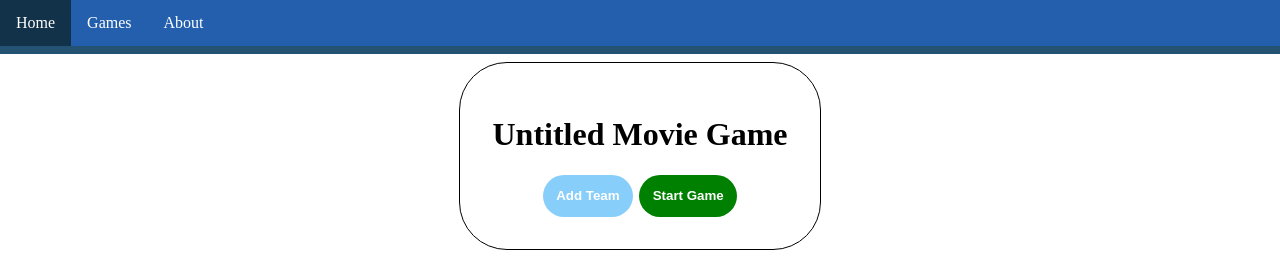
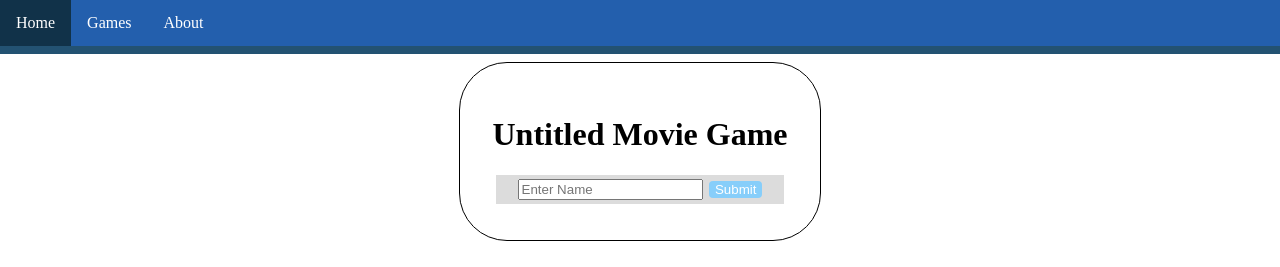
Before and after one commit to kjloo/nicebreakers, a React (Create React App) app in the folder client/: page / in a window 1280 px wide. Shown: the top 267 px of the page. Built offline with nearby package versions, Linux system fonts and the light colour scheme; no server answers.

Commit message:
Add Players

```diff
--- a/client/src/App.jsx
+++ b/client/src/App.jsx
@@ -3,22 +3,35 @@ import io from 'socket.io-client';
 import axios from 'axios';
 import Navbar from './components/Navbar';
 import Name from './components/Name';
-import Button from './components/Button';
+import UserForm from './components/UserForm';
+import Players from './components/Players';
 import Footer from './components/Footer';
-import Team from './components/Team';
-import AddTeam from './components/AddTeam';
+import Teams from './components/Teams';
+import GameControls from './components/GameControls';
 
 const socket = io();
 
 const App = () => {
     const maxTeams = 4;
-    const [addTeam, setAddTeam] = useState(false);
+    const [user, setUser] = useState(-1);
+    const [users, setUsers] = useState([]);
     const [teams, setTeams] = useState([]);
 
-    // toggle add team
-    const toggleAddTeam = () => {
-        setAddTeam(!addTeam);
+    // submit user
+    const submitUser = (name) => {
+        socket.emit('add user', { name: name });
     }
+    // get users
+    const getUsers = () => {
+        // Request current teams
+        axios({
+            method: 'get',
+            url: '/users',
+        }).then((response) => {
+            setUsers(response.data.users);
+        });
+    }
+
     // submit team
     const submitTeam = (name, color) => {
         socket.emit('add team', { name: name, color: color });
@@ -44,11 +57,18 @@ const App = () => {
     }
 
     useEffect(() => {
+        getUsers();
         getTeams();
 
         socket.on('exception', (message) => {
             alert(message);
-        })
+        });
+        socket.on('registered user', (user) => {
+            setUser(user);
+        });
+        socket.on('update users', (users) => {
+            setUsers(users);
+        });
         socket.on('update teams', (teams) => {
             setTeams(teams);
         });
@@ -62,17 +82,14 @@ const App = () => {
             <Navbar />
             <div className="container">
                 <Name />
-                <div className="game-controls">
-                    {addTeam && <AddTeam setAddTeam={setAddTeam} onSubmit={submitTeam} />}
-                    <Button text={!addTeam ? "Add Team" : "Close"} color={!addTeam ? "lightskyblue" : "red"} disabled={teams.length >= maxTeams} onClick={toggleAddTeam} />
-                    {!addTeam && <Button text="Start Game" color="green" />}
-                </div>
+                {user < 0 ? <UserForm onSubmit={submitUser} /> :
+                    <>
+                        <Players players={users} />
+                        <GameControls isMaxTeams={teams.length >= maxTeams} onSubmit={submitTeam} />
+                    </>
+                }
             </div>
-            <div className="teams-footer">
-                {teams.length > 0 && teams.map((team) => {
-                    return <Team id={team.id} team={team} onSubmit={submitMessage} onDelete={deleteTeam} />
-                })}
-            </div>
+            <Teams teams={teams} onSubmit={submitMessage} onDelete={deleteTeam} />
             <Footer />
         </div>
     )
--- a/client/src/components/AddTeam.jsx
+++ b/client/src/components/AddTeam.jsx
@@ -14,10 +14,10 @@ const AddTeam = ({ setAddTeam, onSubmit }) => {
     }
 
     return (
-        <form className='add-team-form' onSubmit={submitTeam}>
+        <form className='option-form' onSubmit={submitTeam}>
             <input type='text' onChange={(e) => setName(e.target.value)} value={name} placeholder="Enter Team Name" required />
             <input type='color' onChange={(e) => setColor(e.target.value)} value={color} required />
-            <input className='submit' type='submit' value='Add' />
+            <input type='submit' value='Add' />
         </form>
     )
 }
--- /dev/null
+++ b/client/src/components/GameControls.jsx
@@ -0,0 +1,22 @@
+import React, { useState } from 'react'
+import AddTeam from './AddTeam';
+import Button from './Button';
+
+const GameControls = ({ isMaxTeams, onSubmit }) => {
+    const [addTeam, setAddTeam] = useState(false);
+
+    // toggle add team
+    const toggleAddTeam = () => {
+        setAddTeam(!addTeam);
+    }
+
+    return (
+        <div className="game-controls">
+            {addTeam && <AddTeam setAddTeam={setAddTeam} onSubmit={onSubmit} />}
+            <Button text={!addTeam ? "Add Team" : "Close"} color={!addTeam ? "lightskyblue" : "red"} disabled={isMaxTeams} onClick={toggleAddTeam} />
+            {!addTeam && <Button text="Start Game" color="green" />}
+        </div>
+    )
+}
+
+export default GameControls;
--- /dev/null
+++ b/client/src/components/Players.jsx
@@ -0,0 +1,18 @@
+import React from 'react'
+
+const Players = ({ players }) => {
+    return (
+        <div className='players-container'>
+            <h4>Players</h4>
+            {players.map((player) => {
+                return <p>{player.name}</p>
+            })}
+        </div>
+    )
+}
+
+Players.defaultProps = {
+    players: []
+}
+
+export default Players;
--- /dev/null
+++ b/client/src/components/Teams.jsx
@@ -0,0 +1,14 @@
+import React from 'react'
+import Team from './Team';
+
+const Teams = ({ teams, onSubmit, onDelete }) => {
+    return (
+        <div className="teams-footer">
+            {teams.length > 0 && teams.map((team) => {
+                return <Team id={team.id} team={team} onSubmit={onSubmit} onDelete={onDelete} />
+            })}
+        </div>
+    )
+}
+
+export default Teams
--- /dev/null
+++ b/client/src/components/UserForm.jsx
@@ -0,0 +1,20 @@
+import React, { useState } from 'react'
+
+const UserForm = ({ onSubmit }) => {
+    const [name, setName] = useState('');
+
+    // handle submit
+    const handleSubmit = (evt) => {
+        evt.preventDefault();
+        onSubmit(name);
+    }
+
+    return (
+        <form className='option-form' onSubmit={handleSubmit}>
+            <input type='text' value={name} placeholder="Enter Name" onChange={(e) => setName(e.target.value)} />
+            <input type='submit' value="Submit" />
+        </form>
+    )
+}
+
+export default UserForm;
--- a/client/src/index.css
+++ b/client/src/index.css
@@ -114,7 +114,7 @@ button:focus {
   border-style: none;
 }
 
-.add-team-form {
+.option-form {
   background-color: gainsboro;
   display: block;
   padding: 0.25rem;
@@ -122,15 +122,15 @@ button:focus {
   align-items: center;
 }
 
-.add-team-form > input {
+.option-form > input {
   margin: 0 0.2rem 0 0.2rem;
 }
 
-.add-team-form > input[type='color'] {
+.option-form > input[type='color'] {
   vertical-align: middle;
 }
 
-.add-team-form > .submit {
+.option-form > input[type='submit'] {
   background-color: lightskyblue;
   color: white;
   border-radius: 0.25rem;
```
Also changed, not shown: 2 other files (tests, documents, lock files or other folders).
